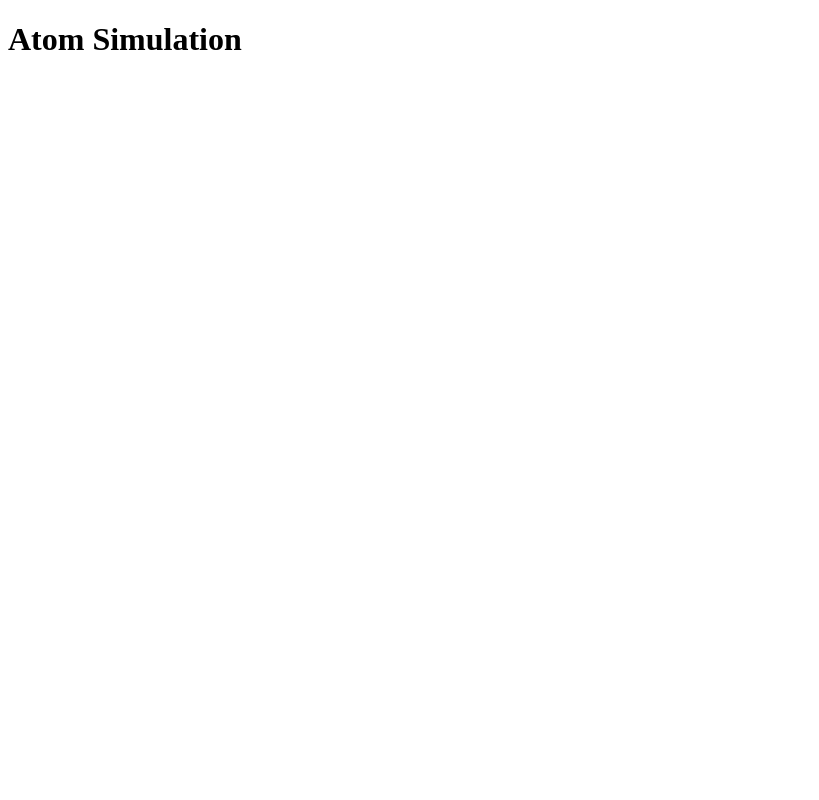
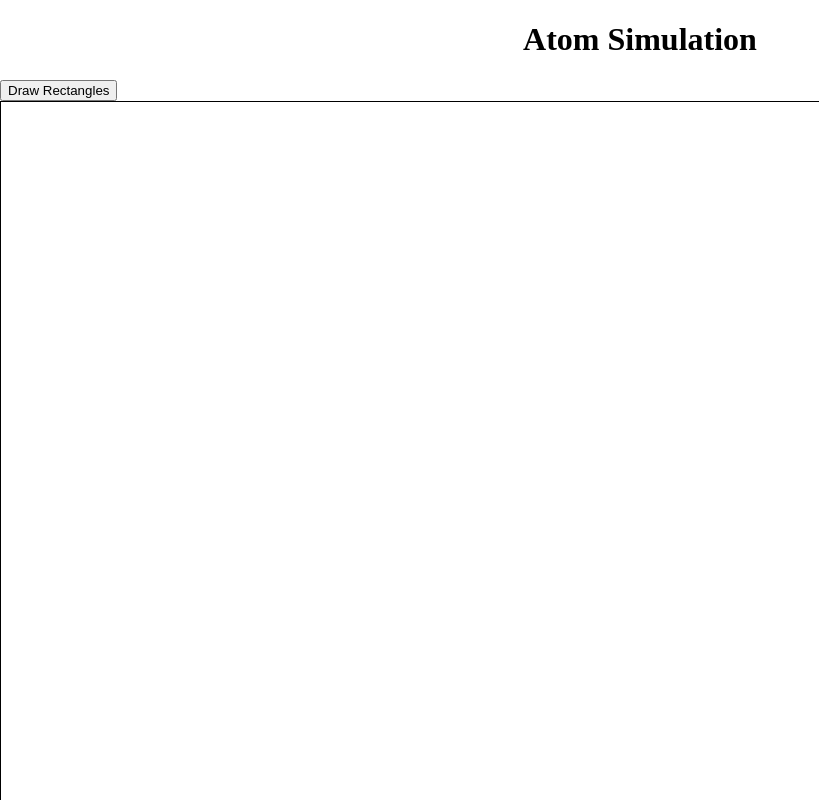
Before and after one commit to nwshane/atoms, a plain HTML site: page index.html in a window 1280 px wide. Shown: the whole page, without its empty margins (0-819 px from the left). Drawn offline with Linux system fonts and the light colour scheme.

Commit message:
Added functions to initialize canvas and a button that draws rectangles.

```diff
--- a/index.html
+++ b/index.html
@@ -15,8 +15,15 @@
     <![endif]-->
 </head>
 
-<body>
+<body onload="initialize()">
     <h1>Atom Simulation</h1>
+    <div id="controls">
+        <button type="button" onclick="draw()">Draw Rectangles</button>
+    </div>
+    <canvas id="simulation">
+        A simulation of atoms.
+    </canvas>
+
 
     <script src="scripts.js"></script>
 </body>
--- a/scripts.js
+++ b/scripts.js
@@ -0,0 +1,27 @@
+
+
+
+function initialize() {
+    var canvas = document.getElementById( 'simulation' );
+
+    if (canvas.getContext) {
+        var ctx = canvas.getContext( '2d' );
+        ctx.canvas.width = window.innerWidth;
+        ctx.canvas.height = window.innerHeight;
+        w = ctx.canvas.width;
+        h = ctx.canvas.height;
+    } else {
+        // canvas unsupported code here
+    }
+}
+
+function draw() {
+    var canvas = document.getElementById( 'simulation' );
+    var ctx = canvas.getContext( '2d' );
+
+    ctx.fillStyle = "rgb(200,0,0)";
+    ctx.fillRect( .25 * w,.25 * h,.3 * w,.3 * h );
+
+    ctx.fillStyle = "rgba(0, 0, 200, 0.5)";
+    ctx.fillRect( .75 * w,.75 * h,-.3 * w,-.3 * h );
+}
--- a/styles.css
+++ b/styles.css
@@ -0,0 +1,18 @@
+html, body {
+    width: 100%;
+    height: 100%;
+    margin: 0;
+    padding: 0;
+    border: 0;
+
+    /* No scroll bars */
+    overflow: hidden;
+}
+
+h1 {
+    text-align: center;
+}
+
+#simulation {
+    border: 1px solid black;
+}
```
